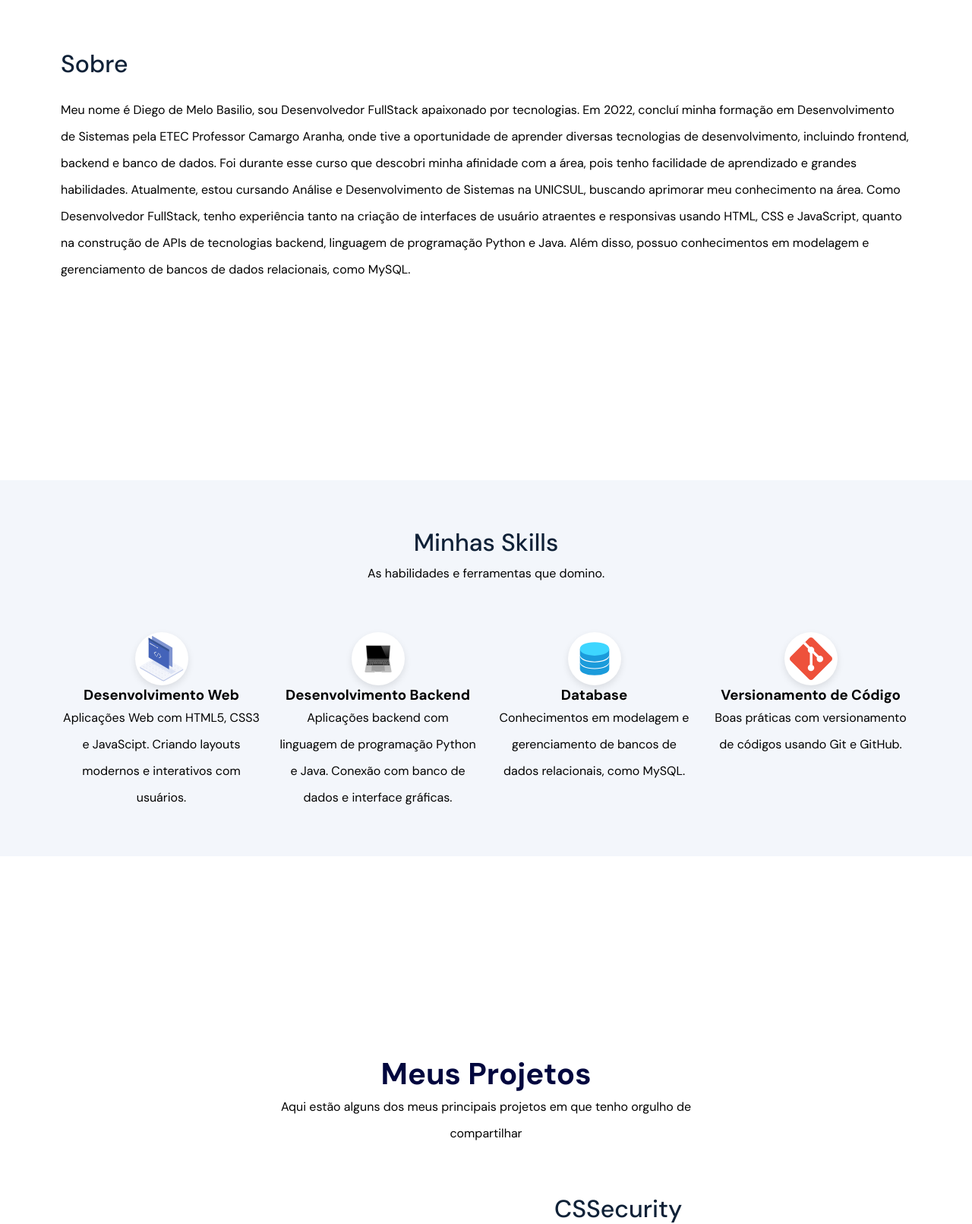
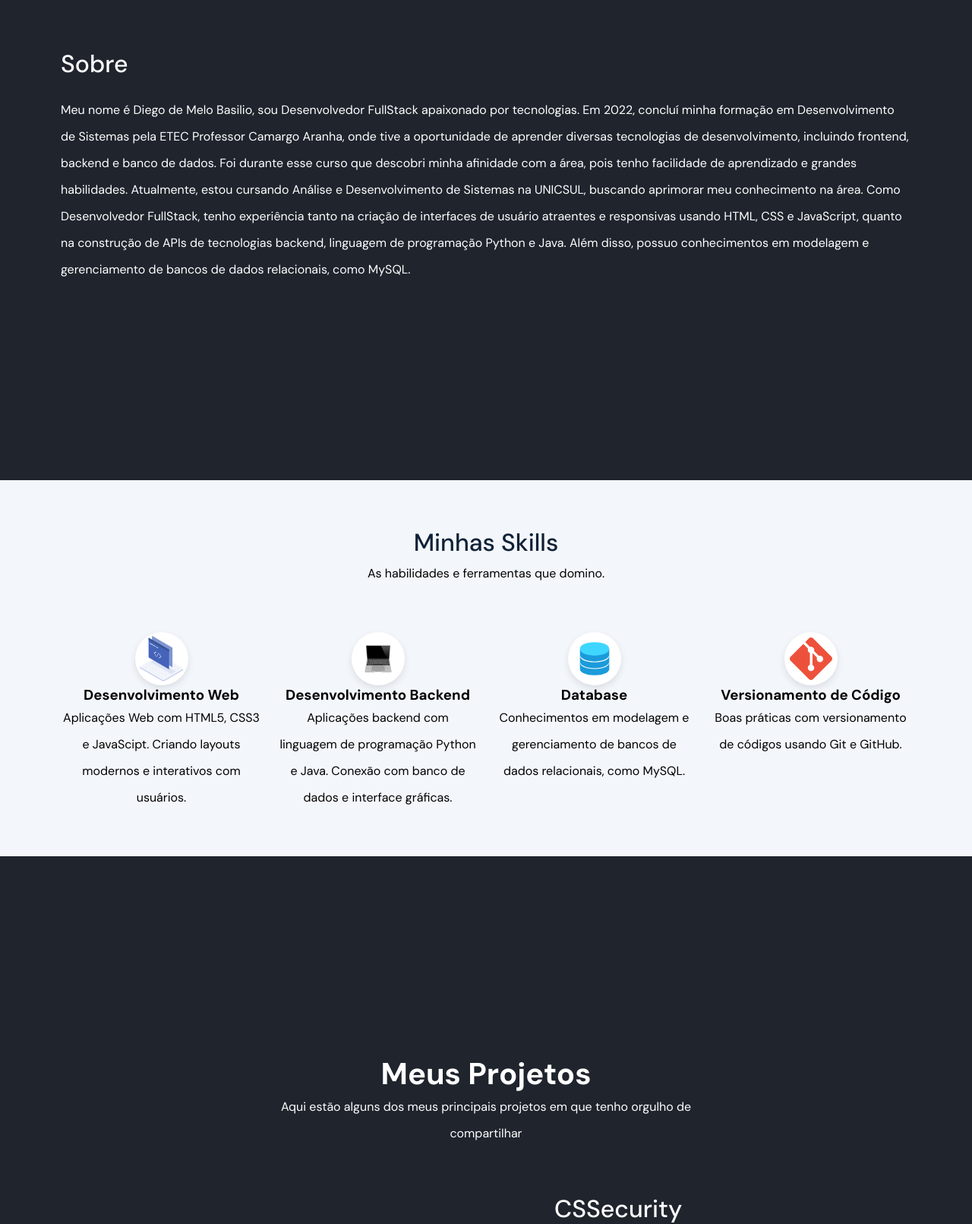
Before and after one commit to diegobasilio/PortifolioDiegoBasilio, a plain HTML site: page index.html in a window 1280 px wide. Shown: the part 860-2471 px from the top of the page at 76% size. Drawn offline with Linux system fonts and the light colour scheme.

Commit message:
upload portfolio

```diff
--- a/css/globals.css
+++ b/css/globals.css
@@ -13,6 +13,7 @@ html {
 body {
   font-size: 1.6rem;
   margin-top: 15rem;
+  background-color: var(--gray);
 }
 
 ul {
@@ -27,7 +28,7 @@ a {
 h1 {
   font-size: 6.4rem;
   font-weight: 700;
-  color: var(--primary-color);
+  color: var(--white);
 }
 
 .secondary-title {
@@ -36,11 +37,24 @@ h1 {
   color: var(--primary-color);
 }
 
+.secondary-title2 {
+  font-size: 4rem;
+  font-weight: 700;
+  color: var(--white);
+}
+
 .tertiary-title {
   font-size: 3.2rem;
   font-weight: 500;
   line-height: 4.5rem;
   color: var(--secondary-color);
+}
+
+.tertiary-title2{
+  font-size: 3.2rem;
+  font-weight: 500;
+  line-height: 4.5rem;
+  color: var(--white);
 }
 
 p,
@@ -54,6 +68,11 @@ p:not(:last-of-type),
 .p:not(:last-of-type) {
   margin-bottom: 2rem;
 }
+
+.p-white{
+  color: var(--white);
+}
+
 
 .max-width {
   width: 100%;
--- a/index.html
+++ b/index.html
@@ -40,7 +40,7 @@
     <header id="header" class="max-width">
         <div class="header-left">
             <h1>Hello, World!<br>Sou Diego Basilio, Desenvolvedor FullStack!</h1>
-            <p>Técnico em Desenvolvimento de Sistemas e Estudante de Análise e Desenvolvimento de Sistemas com
+            <p class="p-white">Técnico em Desenvolvimento de Sistemas e Estudante de Análise e Desenvolvimento de Sistemas com
                 experiência em Desenvolvimento Frontend, Backend e Banco de Dados. Sou apaixonado por tecnologia e
                 inovação.</p>
             <!-- colocar CV -->
@@ -55,8 +55,8 @@
     <!-- section sobre -->
     <section id="about" class="about max-width">
         <div class="about-rigth">
-            <h3 class="tertiary-title mb-m">Sobre</h3>
-            <p>
+            <h3 class="tertiary-title2 mb-m">Sobre</h3>
+            <p class="p-white">
                 Meu nome é Diego de Melo Basilio, sou Desenvolvedor FullStack apaixonado por tecnologias. Em 2022,
                 concluí minha formação em Desenvolvimento de Sistemas pela ETEC Professor Camargo Aranha, onde tive a
                 oportunidade de aprender diversas tecnologias de desenvolvimento, incluindo frontend, backend e banco de
@@ -120,8 +120,8 @@
 
     <section id="projects" class="projects max-width">
         <div class="projects-content">
-            <h2 class="secondary-title">Meus Projetos</h2>
-            <p>Aqui estão alguns dos meus principais projetos em que tenho orgulho de compartilhar</p>
+            <h2 class="secondary-title2">Meus Projetos</h2>
+            <p class="p-white">Aqui estão alguns dos meus principais projetos em que tenho orgulho de compartilhar</p>
         </div>
         <ul>
             <li>
@@ -129,8 +129,8 @@
                     <img src="assets/cssecurity.png" alt="TCC CSSecurity">
                 </div>
                 <div class="projects-info">
-                    <h3 class="tertiary-title">CSSecurity</h3>
-                    <p>Sistema de Gerenciamento com Reconhecimento Facial - Em meu curso técnico (TCC), desenvolvi um software de reconhecimento facial utilizando a linguagem de programação Python(open source). Para a interface gráfica, utilizamos o Tkinter e também utilizamos bibliotecas como Pandas e Numpy. Além disso, a biblioteca cv2, que é uma das principais interfaces do OpenCV, tendo o papel fundamental de detecção de faces. O software possuía funcionalidades específicas para o gerenciamento de entrada e saída de alunos matriculados.</p>
+                    <h3 class="tertiary-title2">CSSecurity</h3>
+                    <p class="p-white">Sistema de Gerenciamento com Reconhecimento Facial - Em meu curso técnico (TCC), desenvolvi um software de reconhecimento facial utilizando a linguagem de programação Python(open source). Para a interface gráfica, utilizamos o Tkinter e também utilizamos bibliotecas como Pandas e Numpy. Além disso, a biblioteca cv2, que é uma das principais interfaces do OpenCV, tendo o papel fundamental de detecção de faces. O software possuía funcionalidades específicas para o gerenciamento de entrada e saída de alunos matriculados.</p>
                     <a href="https://github.com/diegobasilio/CSSecurity">Link do Projeto</a>
                 </div>
             </li>
@@ -139,8 +139,8 @@
                     <img src="assets/ecommerce.png" alt="">
                 </div>
                 <div class="projects-info">
-                    <h3 class="tertiary-title">Lorem</h3>
-                    <p>Lorem ipsum dolor sit amet, consectetur adipisicing elit. In perspiciatis, ipsa repellat vel fugiat, cum earum iste sapiente minus sunt molestias velit deserunt debitis alias, ratione dolorem. Nisi, dolorem quam.</p>
+                    <h3 class="tertiary-title2">Lorem</h3>
+                    <p class="p-white">Lorem ipsum dolor sit amet, consectetur adipisicing elit. In perspiciatis, ipsa repellat vel fugiat, cum earum iste sapiente minus sunt molestias velit deserunt debitis alias, ratione dolorem. Nisi, dolorem quam.</p>
                     <a href="#">Link do Projeto</a>
                 </div>
             </li>
@@ -149,8 +149,8 @@
                     <img src="assets/delivery.png" alt="">
                 </div>
                 <div class="projects-info">
-                    <h3 class="tertiary-title">Lorem</h3>
-                    <p>Lorem ipsum dolor sit amet consectetur, adipisicing elit. Rerum perferendis ea excepturi voluptates et quae consequatur porro accusamus praesentium hic est quod aperiam exercitationem quia numquam molestias, harum fugiat quibusdam.</p>
+                    <h3 class="tertiary-title2">Lorem</h3>
+                    <p class="p-white">Lorem ipsum dolor sit amet consectetur, adipisicing elit. Rerum perferendis ea excepturi voluptates et quae consequatur porro accusamus praesentium hic est quod aperiam exercitationem quia numquam molestias, harum fugiat quibusdam.</p>
 
                     <a href="#">Link do Projeto</a>
                 </div>
```
